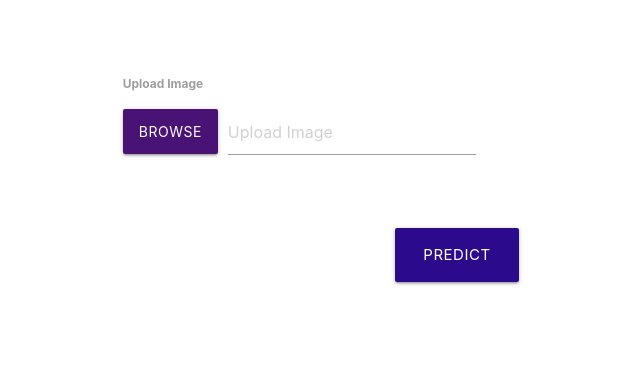
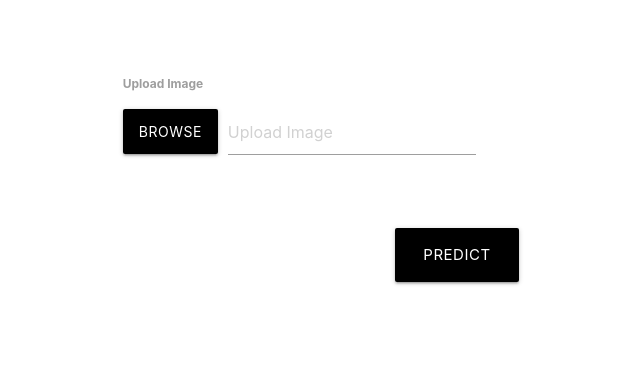
Before and after one commit to pawan-neupane/ScenesClassification, a Python web app: template app/templates/index.html in a window 1280 px wide. Shown: the part 445-822 px from the top of the page, without its empty margins (428-1068 px from the left). Run offline with Jinja, Linux system fonts and the light colour scheme; the template is opened without the code that fills it, so the values that code supplies are empty.

Commit message:
Second commit

```diff
--- a/app/templates/index.html
+++ b/app/templates/index.html
@@ -9,7 +9,7 @@
 </head>
 
 <body>
-  <nav style="background-color: #68119e" class="lighten-1"  role="navigation" style="height: 100px">
+  <nav style="background-color: #000000" class="lighten-1"  role="navigation" style="height: 100px">
     <div class="nav-wrapper container">
       <a id="logo-container" class="brand-logo center"><h5>Scene Classification App</h5></a>
       <div style="margin-left: 800px">
@@ -45,7 +45,7 @@
                   <div class="row left">
                     <label for="first_name"><b>Upload Image</b></label><br>
                     <div class = "file-field input-field">
-                      <div class = "btn" style="background-color: #491375">
+                      <div class = "btn" style="background-color: #000000">
                         <span>Browse</span>
                         <input type = "file" name="image_upload" id="image_upload" />
                       </div>
@@ -55,7 +55,7 @@
                     </div>
                   </div>
                   <div class="row right" style="margin-top: 30px">
-                    <button id="submit" type="submit" class="btn-large" style="background-color: #2b0b8c">Predict</button>
+                    <button id="submit" type="submit" class="btn-large" style="background-color: #000000">Predict</button>
                   </div>
               </div>
             </div>
```
Also changed, not shown: app/static/uploads/syvvcdstfq.png (added).
